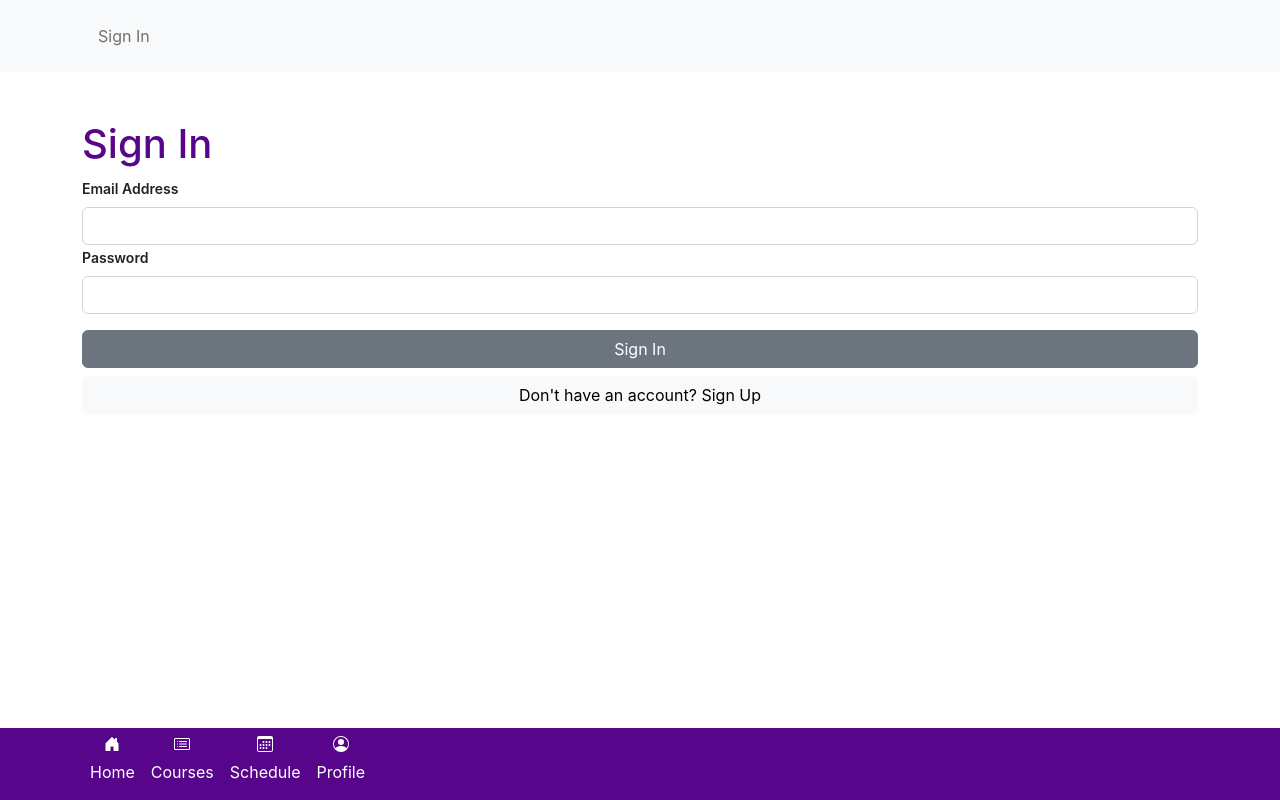
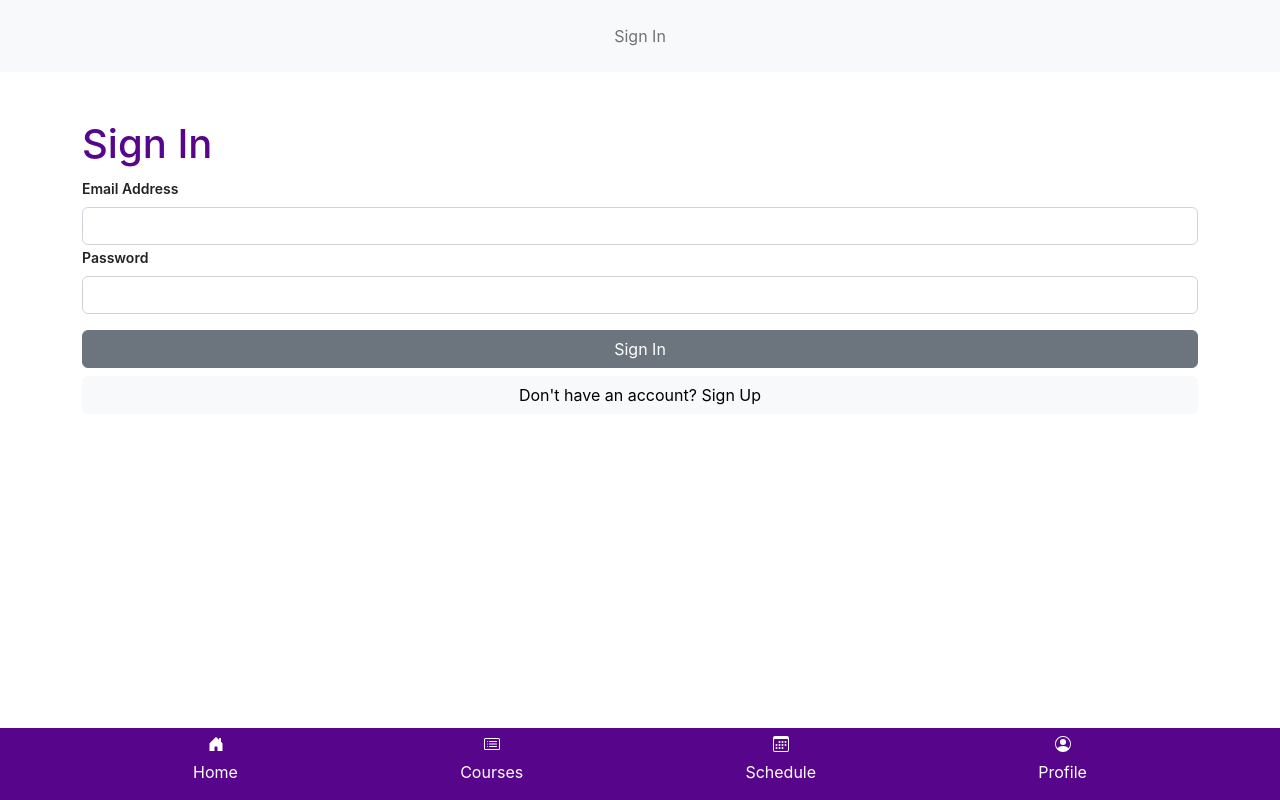
Before and after one commit to agiledev-students-fall2022/final-project-team-nyu-course-coordinator, a React (Create React App) app in the folder front-end/: page /auth in a window 1280 px wide. Built offline with nearby package versions, Linux system fonts and the light colour scheme; what chai would draw is missing.

Commit message:
fixed navbar css

```diff
--- a/front-end/src/Components/Auth/Auth.js
+++ b/front-end/src/Components/Auth/Auth.js
@@ -6,7 +6,7 @@ import Input from './Input';
 import Button from 'react-bootstrap/Button';
 import Container from 'react-bootstrap/Container';
 import { GoogleLogin } from '@react-oauth/google';
-// import Form from 'react-bootstrap/Form';
+import Form from 'react-bootstrap/Form';
 
 const initialState = { firstName: '', lastName: '', email: '', password: '' };
 
@@ -60,7 +60,7 @@ const Auth = () => {
                 <>
                   <Input name="firstName" label="First Name" handleChange={handleChange} half/>
                   <Input name="lastName" label="Last Name" handleChange={handleChange} half/>
-                  {/* {['checkbox'].map((type) => (
+                  {['checkbox'].map((type) => (
                     <div key={`default-${type}`} className="mb-3">
                       <Form.Check
                         label={`default ${type}`}
@@ -80,7 +80,7 @@ const Auth = () => {
                         id={`default-${type}`}
                       />
                     </div>
-                  ))} */}
+                  ))}
                 </>
             )}
             <Input name="email" label="Email Address" handleChange={handleChange} type="email" />
--- a/front-end/src/Components/Navbar/styles.css
+++ b/front-end/src/Components/Navbar/styles.css
@@ -21,3 +21,9 @@
   align-items: center;
   flex-direction: column;
 }
+
+.navbar-nav {
+  display: flex;
+  justify-content: space-around;
+  width: 100%;
+}
```
